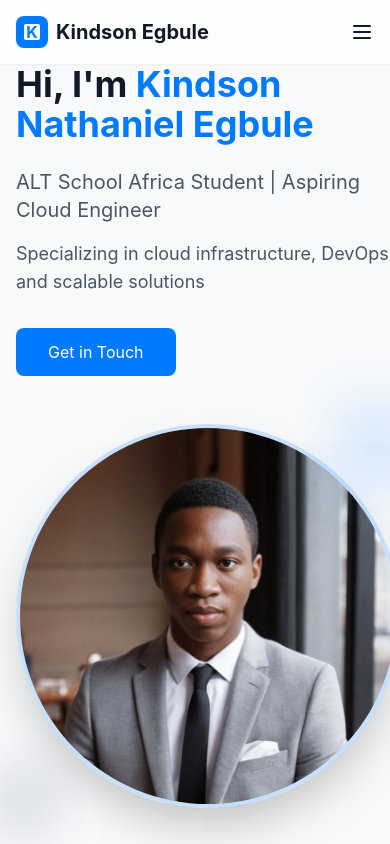
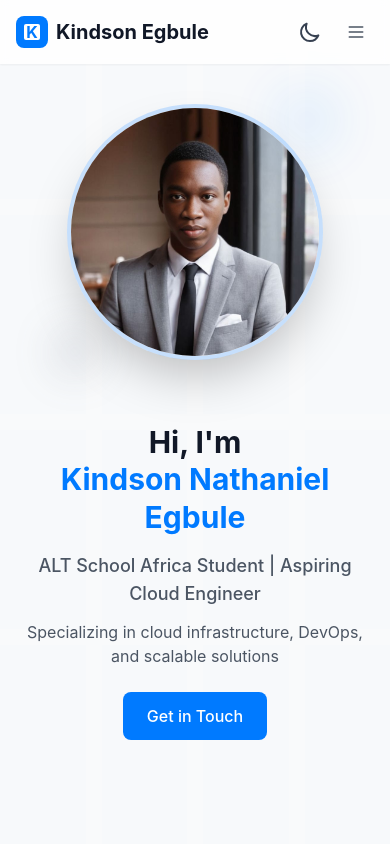
Before and after one commit to Kindee18/my-portfolio, a React (Vite) app: page / in a window 390 px wide. Shown: the top 844 px of the page. Built offline with nearby package versions, Linux system fonts and the light colour scheme.

Commit message:
Improve responsive design for Header and Hero sections with mobile-first approach

```diff
--- a/src/components/Header.tsx
+++ b/src/components/Header.tsx
@@ -16,25 +16,26 @@ const Header = () => {
 
 	return (
 		<header className="fixed w-full bg-white/80 dark:bg-dark-secondary/80 backdrop-blur-sm z-50 shadow-sm transition-colors duration-200">
-			<div className="container mx-auto px-4 py-4">
-				<div className="flex justify-between items-center">
-					{" "}
+			<div className="container mx-auto px-4 sm:px-6 lg:px-8">
+				<div className="flex justify-between items-center py-3 sm:py-4">
 					<a
 						href="#home"
 						title="Go to Home"
+						className="flex-shrink-0"
 						onClick={(e) => {
 							e.preventDefault();
 							scrollToSection("home");
 						}}>
 						<Logo />
-					</a>{" "}
+					</a>
+
 					{/* Desktop Menu */}
-					<nav className="hidden md:flex space-x-8 items-center">
+					<nav className="hidden md:flex space-x-6 lg:space-x-8 items-center">
 						{menuItems.map((item) => (
 							<motion.a
 								key={item.title}
 								href={item.href}
-								className="text-gray-600 dark:text-gray-300 hover:text-primary dark:hover:text-primary transition-colors"
+								className="text-gray-600 dark:text-gray-300 hover:text-primary dark:hover:text-primary transition-colors font-medium"
 								onClick={(e) => {
 									e.preventDefault();
 									scrollToSection(item.href.substring(1));
@@ -46,14 +47,17 @@ const Header = () => {
 						))}
 						<ThemeToggle />
 					</nav>
-					{/* Mobile Menu Button */}{" "}
+
+					{/* Mobile Menu Button */}
+					<div className="md:hidden flex items-center space-x-2">
+						<ThemeToggle />
 						<button
-						className="md:hidden"
+							className="p-2 rounded-lg hover:bg-gray-100 dark:hover:bg-gray-800 transition-colors"
 							onClick={() => setIsMenuOpen(!isMenuOpen)}
 							title="Toggle menu"
 							aria-label="Toggle menu">
 							<svg
-							className="w-6 h-6"
+								className="w-5 h-5 text-gray-600 dark:text-gray-300"
 								fill="none"
 								stroke="currentColor"
 								viewBox="0 0 24 24">
@@ -74,25 +78,31 @@ const Header = () => {
 								)}
 							</svg>
 						</button>
+					</div>
 				</div>{" "}
 				{/* Mobile Menu */}
 				{isMenuOpen && (
 					<motion.nav
-						initial={{ opacity: 0, y: -20 }}
+						initial={{ opacity: 0, y: -10 }}
 						animate={{ opacity: 1, y: 0 }}
-						className="md:hidden pt-4 pb-2">
-						{menuItems.map((item) => (
-							<a
+						exit={{ opacity: 0, y: -10 }}
+						className="md:hidden border-t border-gray-200 dark:border-gray-700 mt-3 pt-3">
+						{menuItems.map((item, index) => (
+							<motion.a
 								key={item.title}
 								href={item.href}
-								className="block py-2 text-gray-600 dark:text-gray-300 hover:text-primary dark:hover:text-primary transition-colors"
-								onClick={() => setIsMenuOpen(false)}>
+								initial={{ opacity: 0, x: -20 }}
+								animate={{ opacity: 1, x: 0 }}
+								transition={{ delay: index * 0.1 }}
+								className="block py-3 px-4 text-gray-600 dark:text-gray-300 hover:text-primary dark:hover:text-primary hover:bg-gray-50 dark:hover:bg-gray-800 transition-all duration-200 rounded-lg font-medium"
+								onClick={(e) => {
+									e.preventDefault();
+									scrollToSection(item.href.substring(1));
+									setIsMenuOpen(false);
+								}}>
 								{item.title}
-							</a>
+							</motion.a>
 						))}
-						<div className="pt-2 border-t border-gray-200 dark:border-gray-700 mt-2">
-							<ThemeToggle />
-						</div>
 					</motion.nav>
 				)}
 			</div>
--- a/src/components/Hero.tsx
+++ b/src/components/Hero.tsx
@@ -23,24 +23,26 @@ const Hero = () => {
 					/>
 				))}
 			</motion.div>
-			<div className="container mx-auto px-4 relative">
-				<div className="grid lg:grid-cols-2 gap-12 items-center">
+			<div className="container mx-auto px-4 sm:px-6 lg:px-8 relative">
+				<div className="grid lg:grid-cols-2 gap-8 lg:gap-12 items-center">
 					{/* Left Column - Text Content */}
-					<div className="max-w-2xl">
+					<div className="text-center lg:text-left lg:order-1 order-2">
 						<motion.h1
 							initial={{ opacity: 0, y: 20 }}
 							animate={{ opacity: 1, y: 0 }}
 							transition={{ duration: 0.5 }}
-							className="text-4xl md:text-5xl lg:text-6xl font-bold mb-6 text-gray-900 dark:text-white">
+							className="text-3xl sm:text-4xl md:text-5xl lg:text-6xl font-bold mb-4 sm:mb-6 text-gray-900 dark:text-white leading-tight">
 							Hi, I'm{" "}
-							<span className="text-primary">Kindson Nathaniel Egbule</span>
+							<span className="text-primary block sm:inline">
+								Kindson Nathaniel Egbule
+							</span>
 						</motion.h1>
 
 						<motion.p
 							initial={{ opacity: 0, x: -100 }}
 							animate={{ opacity: 1, x: 0 }}
 							transition={{ duration: 0.8, delay: 0.3, ease: "easeOut" }}
-							className="text-xl text-gray-600 dark:text-gray-300 mb-4">
+							className="text-lg sm:text-xl text-gray-600 dark:text-gray-300 mb-3 sm:mb-4 font-medium">
 							ALT School Africa Student | Aspiring Cloud Engineer
 						</motion.p>
 
@@ -48,7 +50,7 @@ const Hero = () => {
 							initial={{ opacity: 0, x: -100 }}
 							animate={{ opacity: 1, x: 0 }}
 							transition={{ duration: 0.8, delay: 0.5, ease: "easeOut" }}
-							className="text-lg text-gray-600 dark:text-gray-300 mb-8">
+							className="text-base sm:text-lg text-gray-600 dark:text-gray-300 mb-6 sm:mb-8 max-w-lg mx-auto lg:mx-0">
 							Specializing in cloud infrastructure, DevOps, and scalable
 							solutions
 						</motion.p>
@@ -59,7 +61,7 @@ const Hero = () => {
 							transition={{ delay: 0.6 }}>
 							<motion.a
 								href="#contact"
-								className="bg-primary text-white px-8 py-3 rounded-lg hover:bg-primary/90 transition-colors inline-block"
+								className="bg-primary text-white px-6 sm:px-8 py-3 rounded-lg hover:bg-primary/90 transition-colors inline-block font-medium"
 								whileHover={{
 									scale: 1.05,
 									boxShadow: "0 10px 20px rgba(0, 0, 0, 0.1)",
@@ -75,10 +77,10 @@ const Hero = () => {
 						initial={{ opacity: 0, scale: 0.8 }}
 						animate={{ opacity: 1, scale: 1 }}
 						transition={{ duration: 0.8, delay: 0.4 }}
-						className="flex justify-center lg:justify-center">
+						className="flex justify-center lg:justify-center lg:order-2 order-1 mb-8 lg:mb-0">
 						<div className="relative">
 							<motion.div
-								className="w-96 h-96 rounded-full overflow-hidden border-4 border-primary/20 shadow-2xl"
+								className="w-64 h-64 sm:w-80 sm:h-80 lg:w-96 lg:h-96 rounded-full overflow-hidden border-4 border-primary/20 shadow-2xl"
 								whileHover={{ scale: 1.05 }}
 								transition={{ duration: 0.3 }}>
 								<img
@@ -94,7 +96,7 @@ const Hero = () => {
 
 							{/* Decorative elements */}
 							<motion.div
-								className="absolute -top-4 -right-4 w-20 h-20 bg-primary/20 rounded-full blur-xl"
+								className="absolute -top-2 -right-2 sm:-top-4 sm:-right-4 w-12 h-12 sm:w-16 sm:h-16 lg:w-20 lg:h-20 bg-primary/20 rounded-full blur-xl"
 								animate={{
 									scale: [1, 1.2, 1],
 									opacity: [0.5, 0.8, 0.5],
@@ -106,7 +108,7 @@ const Hero = () => {
 								}}
 							/>
 							<motion.div
-								className="absolute -bottom-6 -left-6 w-16 h-16 bg-secondary/30 rounded-full blur-lg"
+								className="absolute -bottom-3 -left-3 sm:-bottom-6 sm:-left-6 w-10 h-10 sm:w-12 sm:h-12 lg:w-16 lg:h-16 bg-secondary/30 rounded-full blur-lg"
 								animate={{
 									scale: [1, 1.3, 1],
 									opacity: [0.3, 0.6, 0.3],
```
Lines whose indentation alone changed are shown as unchanged.
